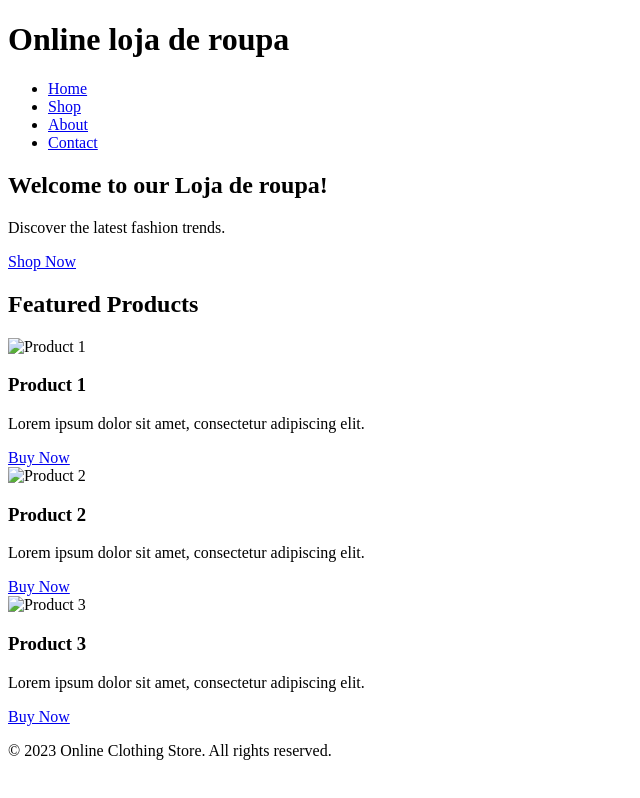
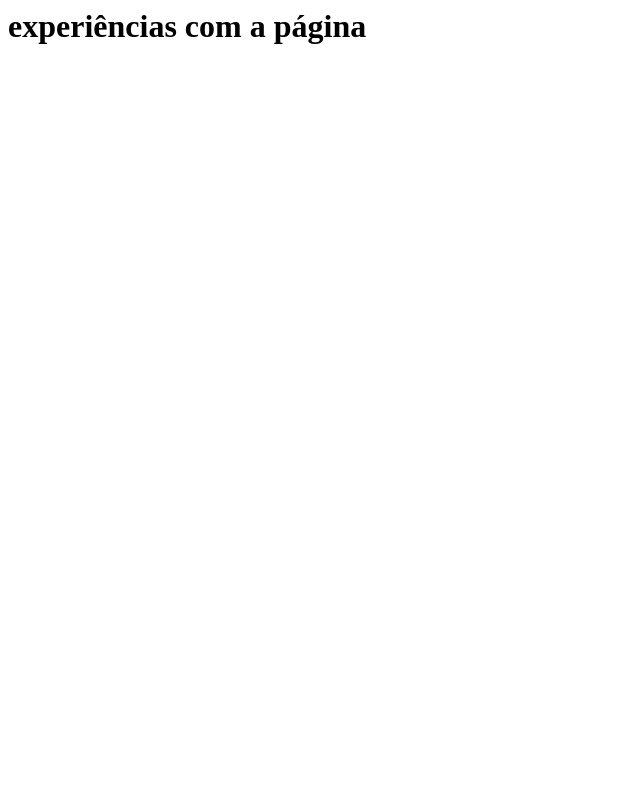
Before and after one commit to migarcanjo/migarcanjo.github.io, a plain HTML site: page index.html in a window 1280 px wide. Shown: the whole page, without its empty margins (0-640 px from the left). Drawn offline with Linux system fonts and the light colour scheme.

Commit message:
Alterei o conteúdo da página.

```diff
--- a/index.html
+++ b/index.html
@@ -1,52 +1 @@
-<!DOCTYPE html>
-<html>
-<head>
-    <title>Online loja de roupa </title>
-
-</head>
-<body>
-    <header>
-        <h1>Online loja de roupa</h1>
-        <nav>
-            <ul>
-                <li><a href="#">Home</a></li>
-                <li><a href="#">Shop</a></li>
-                <li><a href="#">About</a></li>
-                <li><a href="#">Contact</a></li>
-            </ul>
-        </nav>
-    </header>
-
-    <section id="banner">
-        <h2>Welcome to our Loja de roupa!</h2>
-        <p>Discover the latest fashion trends.</p>
-        <a href="#" class="btn">Shop Now</a>
-    </section>
-
-    <section id="featured-products">
-        <h2>Featured Products</h2>
-        <div class="product">
-            <img src="product1.jpg" alt="Product 1">
-            <h3>Product 1</h3>
-            <p>Lorem ipsum dolor sit amet, consectetur adipiscing elit.</p>
-            <a href="#" class="btn">Buy Now</a>
-        </div>
-        <div class="product">
-            <img src="product2.jpg" alt="Product 2">
-            <h3>Product 2</h3>
-            <p>Lorem ipsum dolor sit amet, consectetur adipiscing elit.</p>
-            <a href="#" class="btn">Buy Now</a>
-        </div>
-        <div class="product">
-            <img src="product3.jpg" alt="Product 3">
-            <h3>Product 3</h3>
-            <p>Lorem ipsum dolor sit amet, consectetur adipiscing elit.</p>
-            <a href="#" class="btn">Buy Now</a>
-        </div>
-    </section>
-
-    <footer>
-        <p>&copy; 2023 Online Clothing Store. All rights reserved.</p>
-    </footer>
-</body>
-</html>
+<h1> experiências com a página</h1>
```
